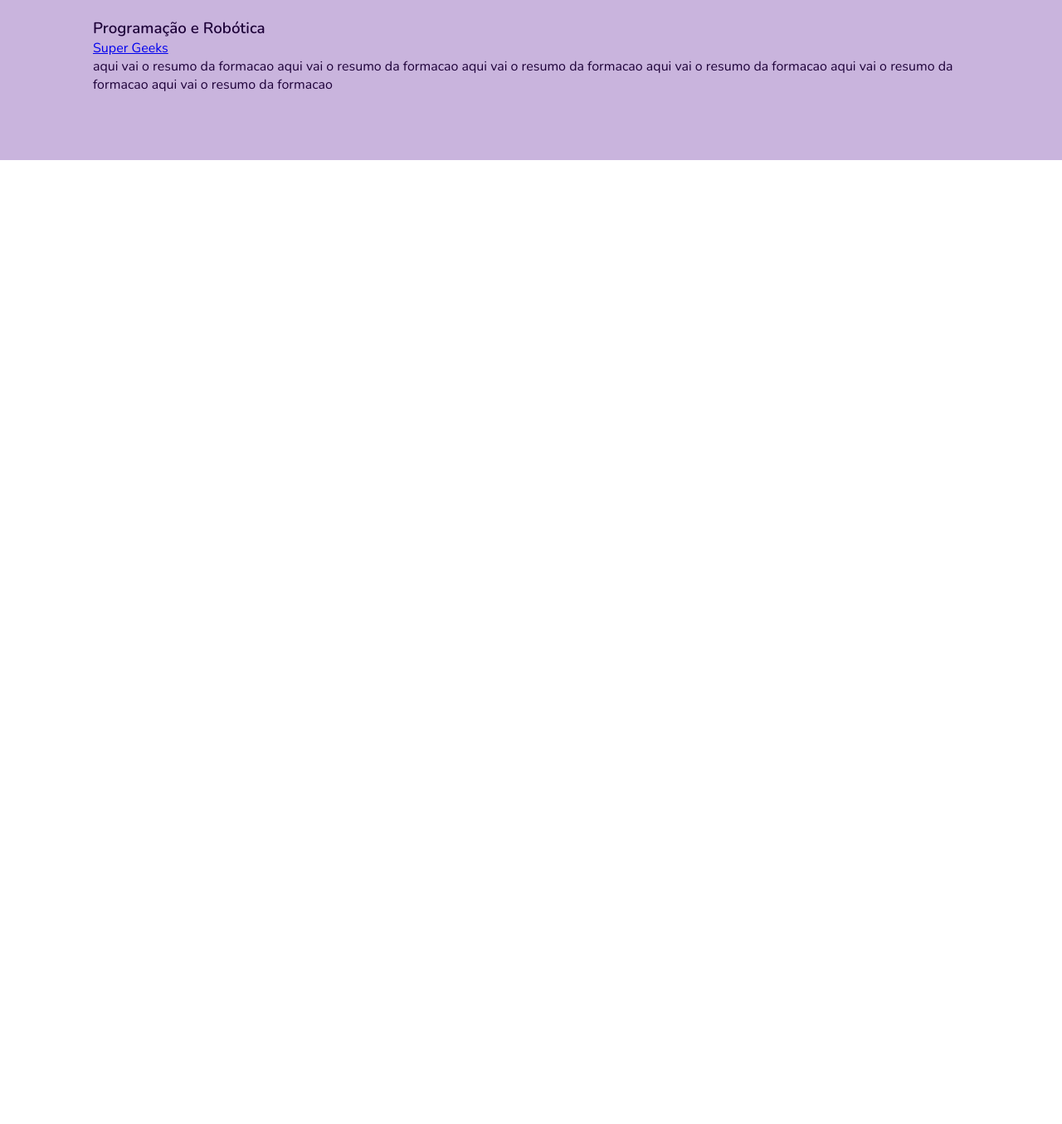
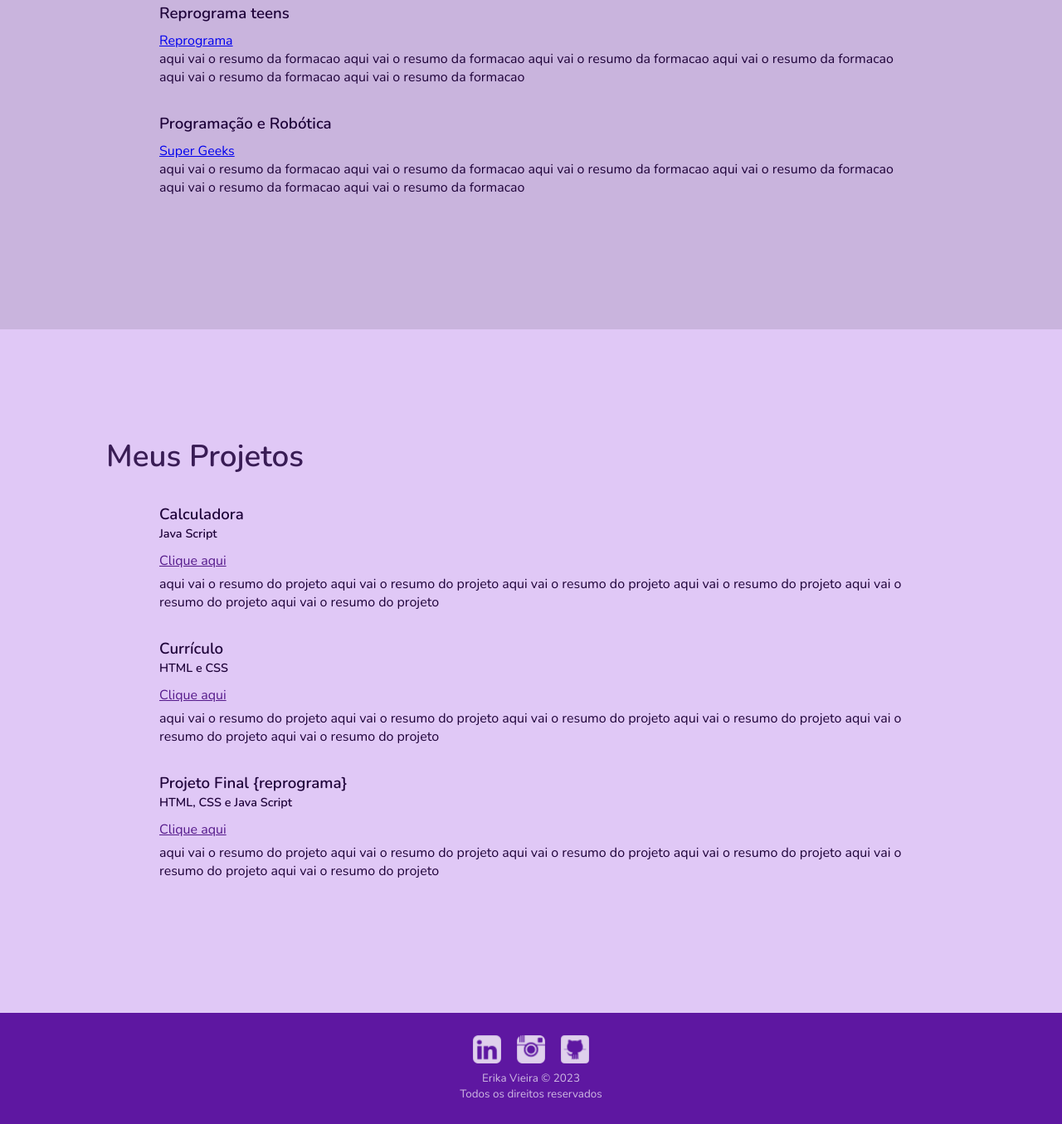
Before and after one commit to erikavieiras/Projeto-final-Pretalab-HTML-CSS, a plain HTML site: page index.html in a window 1280 px wide. Shown: the part 1170-2525 px from the top of the page at 83% size. Before the commit the page ends 1363 px from the top, so only its background shows below. Drawn offline with nearby package versions, Linux system fonts and the light colour scheme.

Commit message:
add area de projetos e redes sociais

```diff
--- a/index.html
+++ b/index.html
@@ -77,10 +77,48 @@
     </section>
 
     <section id="portifolio">
+        <h2>Meus Projetos</h2>
+        <div id="container-portifolio">
+            <div class="projetos">
+                <h3>Calculadora</h3>
+                <h4>Java Script</h4>
+                <a href="">Clique aqui</a>
+                <p>aqui vai o resumo do projeto aqui vai o resumo do projeto
+                aqui vai o resumo do projeto aqui vai o resumo do projeto
+                aqui vai o resumo do projeto aqui vai o resumo do projeto
+                </p>
+            </div>
 
+            <div class="projetos">
+                <h3>Currículo</h3>
+                <h4>HTML e CSS</h4>
+                <a href="">Clique aqui</a>
+                <p>aqui vai o resumo do projeto aqui vai o resumo do projeto
+                aqui vai o resumo do projeto aqui vai o resumo do projeto
+                aqui vai o resumo do projeto aqui vai o resumo do projeto
+                </p>
+            </div>
+            <div class="projetos">
+                <h3>Projeto Final {reprograma}</h3>
+                <h4>HTML, CSS e Java Script</h4>
+                <a href="">Clique aqui</a>
+                <p>aqui vai o resumo do projeto aqui vai o resumo do projeto
+                aqui vai o resumo do projeto aqui vai o resumo do projeto
+                aqui vai o resumo do projeto aqui vai o resumo do projeto
+                </p>
+            </div>
+        </div>
     </section>
-    <section id="contato">
-
-    </section>
+    <footer id="contato">
+        <div id="redes-sociais">
+        <a href="https://www.linkedin.com/in/erika-vieira-312672219/" target="_blank"><img src="./assets/linkedin-6-32.png"></a>
+        <a href="https://www.instagram.com/oxeerika/" target="_blank"><img src="./assets/instagram-32.png"></a>
+        <a href="https://github.com/erikavieiras" target="_blank"><img src="./assets/github-8-32.png"></a>
+        </div>
+        <div id="copyright">
+            <p>Erika Vieira © 2023</p>
+            <p>Todos os direitos reservados</p>
+        </div>
+    </footer>
 </body>
 </html>
--- a/style.css
+++ b/style.css
@@ -25,13 +25,14 @@
 #menu a {
     color: white;
     text-decoration: none;
+    margin: 1em;
 }
 .container-perfil {
     padding: 2em;
     display: flex;
     flex-direction: column;
     align-items: center;
-    background-color:rgb(224, 200, 246); ;
+    background-color:rgb(224, 200, 246);
 }
 .imagem-perfil {
     border-radius: 10%;
@@ -62,15 +63,16 @@ h2{
 #formacao{
     font-family: 'Nunito', sans-serif;
     background-color:rgb(201, 180, 221); ;
-    padding: 3em;
+    padding: 8em;
 }
 #formacao h2 {
     font-weight: 600;
-    font-size: 2em;
+    font-size: 2.3em;
 }
 h3 {
     color: rgb(30, 2, 57);
     font-weight: 600;
+    margin-bottom: 0.5em;
 }
 #formacao p {
     color: rgb(30, 2, 57);
@@ -80,3 +82,66 @@ h3 {
 .formacoes {
     margin: 2em;
 }
+#portifolio {
+    font-family: 'Nunito', sans-serif;
+    padding: 8em;
+    background-color:rgb(224, 200, 246);
+}
+#container-portifolio{
+    margin: 2em;
+}
+#portifolio h2 {
+    font-weight: 600;
+    font-size: 2.3em;
+}
+.projetos h3 {
+    margin-bottom: 0;
+}
+h4 {
+    margin-bottom: 0.8em;
+    color: rgb(30, 2, 57);
+    font-weight: 600;
+    font-size: 0.9em;
+}
+#portifolio p {
+    margin-top: 0.4em;
+    color: rgb(30, 2, 57);
+    font-weight: 200;
+    font-size: 1em;
+}
+.projetos {
+    margin: 2em;
+}
+footer {
+    font-family: 'Nunito', sans-serif;
+    font-size: 1.4em;
+    display: flex;
+    padding: 1.2em;
+    background-color: rgb(94, 23, 161);
+}
+#contato {
+    flex-direction: column;
+    align-items: center;
+}
+footer a {
+    margin-bottom: 0.4em;
+    opacity: 80%;
+    margin: 0.3em;
+    color: white;
+    text-decoration: none;
+}
+footer img {
+    width: 1.5em;
+}
+footer a:hover {
+    opacity: 100%;
+    -webkit-transform: scale(1.1);
+    -moz-transform: scale(1.1);
+    -o-transform: scale(1.1);
+}
+#copyright{
+    text-align: center;
+    font-size: 0.6em;
+    opacity: 70%;
+    color: white;
+}
```
Also changed, not shown: assets/github-8-32.png (added), assets/instagram-32.png (added), assets/linkedin-6-32.png (added).
